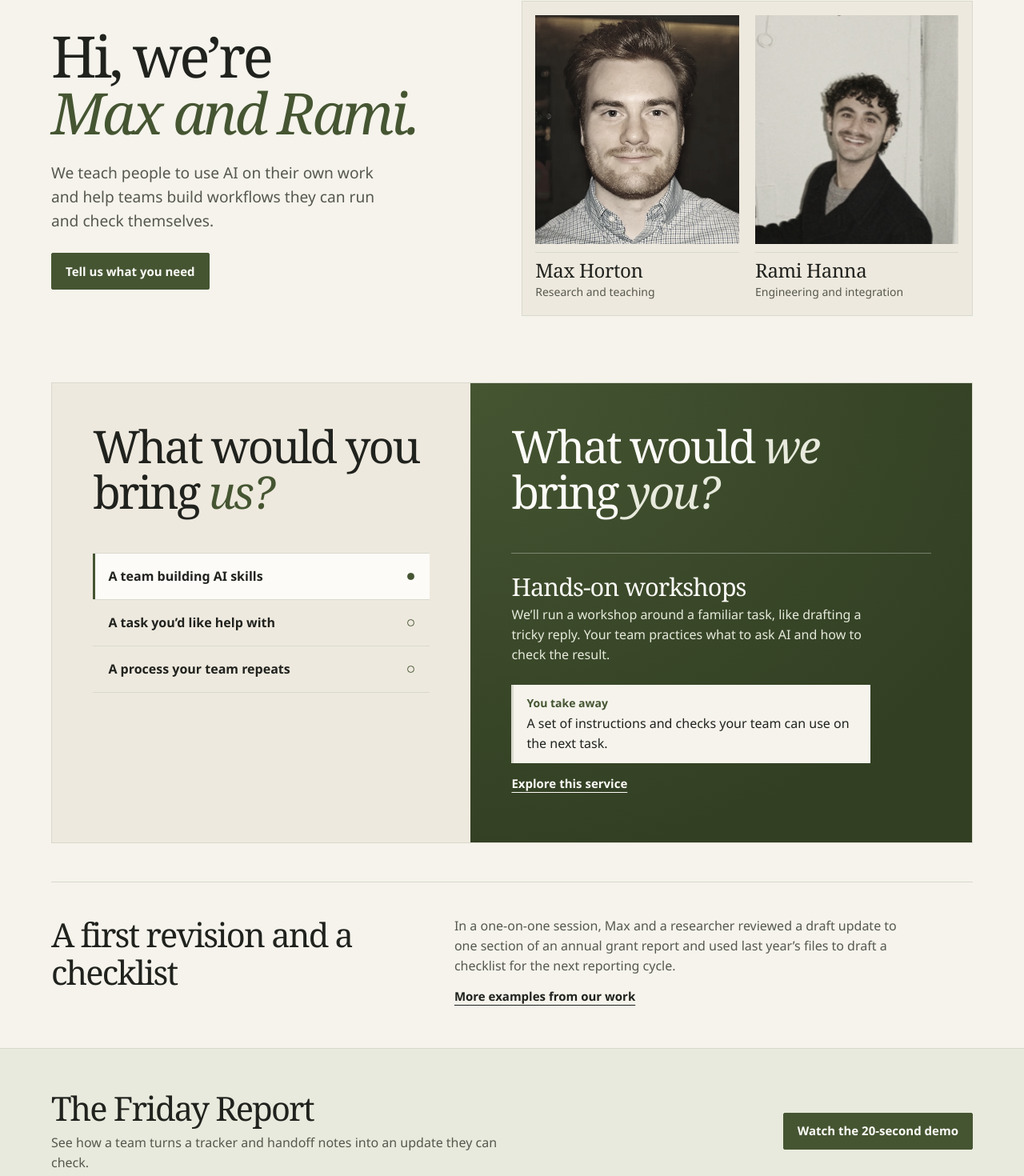
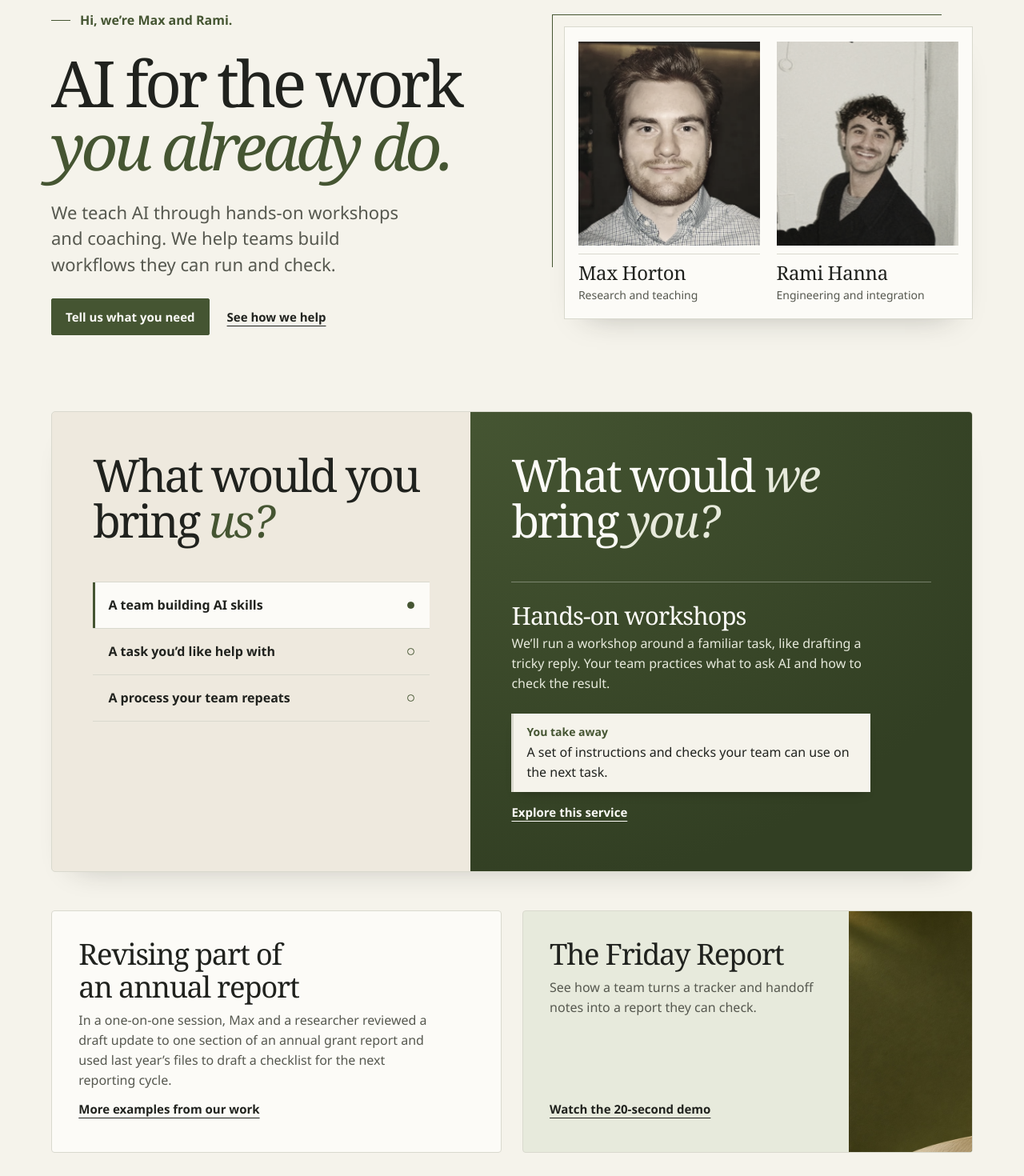
Before and after one commit to rh5rep/aimee-site, a Next.js app: page / in a window 1280 px wide. Shown: the part 151-1621 px from the top of the page at 80% size. Built offline with nearby package versions, Linux system fonts and the light colour scheme.

Commit message:
Polish the homepage and clarify the offer

```diff
--- a/app/first-project.module.css
+++ b/app/first-project.module.css
@@ -1,11 +1,19 @@
 .section { padding-bottom: clamp(24px, 4vw, 48px); }
+
+.section:focus-visible {
+  outline: 2px solid var(--accent);
+  outline-offset: 4px;
+}
 
 .board {
   --gutter: clamp(22px, 4vw, 52px);
   display: grid;
   grid-template-columns: minmax(0, .91fr) minmax(0, 1.09fr);
+  overflow: clip;
   border: 1px solid var(--line);
+  border-radius: 5px;
   background: var(--linen);
+  box-shadow: 0 20px 38px -30px rgb(32 34 30 / 33%);
 }
 
 .choices,
@@ -30,6 +38,7 @@
 }
 
 .tabs button {
+  position: relative;
   display: flex;
   align-items: center;
   justify-content: space-between;
@@ -43,6 +52,15 @@
   line-height: 1.3;
   text-align: left;
   cursor: pointer;
+}
+
+.tabs button::before {
+  position: absolute;
+  inset: 0 auto 0 0;
+  width: 3px;
+  background: var(--accent);
+  transform: scaleY(0);
+  content: "";
 }
 
 .tabs button::after {
@@ -60,9 +78,9 @@
 
 .tabs [aria-selected="true"] {
   background: var(--white);
-  box-shadow: inset 3px 0 var(--accent);
 }
 
+.tabs [aria-selected="true"]::before { transform: scaleY(1); }
 .tabs [aria-selected="true"]::after { background: var(--accent); }
 
 .tabs button:focus-visible,
@@ -73,7 +91,9 @@
 }
 
 .answers {
-  background: radial-gradient(120% 105% at 0% 0%, var(--accent), var(--accent-hover));
+  background:
+    radial-gradient(rgb(252 251 247 / 8%) .55px, transparent .55px) 0 0 / 6px 6px,
+    radial-gradient(120% 105% at 0% 0%, var(--accent), var(--accent-hover));
   color: var(--white);
 }
 
@@ -107,6 +127,7 @@
   border-inline-start: 3px solid var(--line);
   background: var(--paper);
   color: var(--ink);
+  box-shadow: 0 8px 14px -10px rgb(0 0 0 / 40%);
 }
 
 .takeaway p:first-child {
@@ -126,6 +147,11 @@
 }
 
 @media (prefers-reduced-motion: no-preference) {
+  .tabs button,
+  .tabs button::after { transition: background-color 180ms ease-out; }
+
+  .tabs button::before { transition: transform 230ms ease-out; }
+
   .panel:not([hidden]) .response {
     animation: reveal-response 260ms ease-out both;
   }
--- a/app/first-project.tsx
+++ b/app/first-project.tsx
@@ -30,7 +30,7 @@ export function FirstProject() {
   }
 
   return (
-    <section className={`container ${styles.section}`} id="services" aria-labelledby="services-title">
+    <section className={`container ${styles.section}`} id="services" aria-labelledby="services-title" tabIndex={-1}>
       <div className={styles.board}>
         <div className={styles.choices}>
           <h2 id="services-title"><span>What would you</span> bring <em>us?</em></h2>
--- a/app/home.module.css
+++ b/app/home.module.css
@@ -1,54 +1,70 @@
 .hero {
   display: grid;
-  grid-template-columns: minmax(0, .96fr) minmax(0, 1.04fr);
-  grid-template-rows: 1fr auto auto 1fr;
-  grid-template-areas:
-    ". portraits"
-    "copy portraits"
-    "actions portraits"
-    ". portraits";
-  column-gap: clamp(28px, 5.2vw, 76px);
-  padding-block: clamp(42px, 6.5vw, 96px);
+  grid-template-columns: minmax(0, 1.06fr) minmax(0, .94fr);
+  align-items: center;
+  gap: clamp(28px, 5vw, 76px);
+  padding-block: clamp(44px, 7.4vw, 112px);
 }
 
-.heroCopy { grid-area: copy; }
+.introduction {
+  display: flex;
+  align-items: center;
+  gap: 12px;
+  margin-bottom: clamp(16px, 2vw, 25px);
+  color: var(--accent);
+  font-weight: 680;
+}
+
+.introduction::before {
+  width: 24px;
+  height: 1px;
+  background: currentColor;
+  content: "";
+}
 
 .hero h1 {
-  font-family: var(--font-display);
-  font-size: clamp(2.875rem, 5.6vw, 5rem);
+  font-size: clamp(3rem, 6.25vw, 5.75rem);
   line-height: .99;
-  letter-spacing: -.05em;
+  letter-spacing: -.06em;
   text-wrap: initial;
 }
 
 .hero h1 em {
   display: block;
   color: var(--accent);
-  font-weight: 400;
 }
 
 .heroLead {
-  max-width: 40ch;
-  margin-top: clamp(18px, 2vw, 26px);
+  max-width: 38ch;
+  margin-top: clamp(16px, 2.2vw, 28px);
   color: var(--ink-soft);
-  font-size: clamp(1.0625rem, 1.55vw, 1.2rem);
-  line-height: 1.55;
+  font-size: clamp(1.125rem, 1.8vw, 1.375rem);
+  line-height: 1.48;
+  text-wrap: balance;
 }
 
-.heroActions {
-  grid-area: actions;
-  margin-top: clamp(16px, 2vw, 26px);
+.heroActions { margin-top: clamp(18px, 2.1vw, 27px); }
+
+.heroPortraits {
+  position: relative;
+  isolation: isolate;
+  display: grid;
+  grid-template-columns: repeat(2, minmax(0, 1fr));
+  gap: clamp(10px, 1.6vw, 21px);
+  padding: clamp(10px, 1.35vw, 18px);
+  border: 1px solid var(--line);
+  background: var(--white);
+  box-shadow: 0 20px 38px -28px rgb(32 34 30 / 36%);
 }
 
-.heroPortraits {
-  grid-area: portraits;
-  display: grid;
-  grid-template-columns: repeat(2, minmax(0, 1fr));
-  align-self: center;
-  gap: clamp(10px, 1.6vw, 22px);
-  padding: clamp(10px, 1.3vw, 18px);
-  border: 1px solid var(--line);
-  background: var(--linen);
+.heroPortraits::before {
+  position: absolute;
+  z-index: -1;
+  inset: calc(-1 * clamp(6px, 1.3vw, 16px)) clamp(18px, 3vw, 44px) clamp(34px, 5vw, 70px) calc(-1 * clamp(6px, 1.3vw, 16px));
+  border-top: 1px solid var(--accent);
+  border-left: 1px solid var(--accent);
+  pointer-events: none;
+  content: "";
 }
 
 .portraitFrame {
@@ -76,7 +92,7 @@
 
 .heroPortraits figcaption {
   margin-top: 10px;
-  padding: 6px 0 2px;
+  padding: 7px 0 2px;
   border-top: 1px solid var(--line);
   line-height: 1.35;
 }
@@ -86,6 +102,7 @@
   font-size: clamp(1.125rem, 2vw, 1.5rem);
   letter-spacing: -.015em;
 }
+
 .heroPortraits figcaption a:hover { text-decoration: underline; text-underline-offset: 4px; }
 
 .heroPortraits figcaption span {
@@ -95,62 +112,87 @@
   font-size: .875rem;
 }
 
-.workProof h2,
-.demo h2 {
-  font-family: var(--font-display);
-  font-size: clamp(1.875rem, 3.25vw, 2.75rem);
-  font-weight: 400;
-  letter-spacing: -.043em;
-  text-wrap: initial;
+.examples {
+  display: grid;
+  grid-template-columns: repeat(2, minmax(0, 1fr));
+  gap: clamp(14px, 2vw, 26px);
+  padding-bottom: clamp(42px, 6.5vw, 82px);
 }
 
-.workProof {
-  display: grid;
-  grid-template-columns: minmax(0, 1fr) minmax(0, 1.4fr);
-  gap: clamp(10px, 3.2vw, 46px);
-  padding-block: clamp(22px, 3.5vw, 42px);
-  border-top: 1px solid var(--line);
+.examples h2 {
+  font-family: var(--font-display);
+  font-size: clamp(1.625rem, 2.85vw, 2.375rem);
+  font-weight: 400;
+  letter-spacing: -.035em;
+  text-wrap: balance;
 }
 
-.workProof p,
-.demo p {
-  max-width: 62ch;
+.examples section {
+  border: 1px solid var(--line);
+  border-radius: 4px;
+}
+
+.workProof,
+.demoCopy {
+  display: flex;
+  flex-direction: column;
+  align-items: flex-start;
+  padding: clamp(20px, 2.6vw, 36px);
+}
+
+.workProof { background: var(--white); }
+
+.examples p {
+  max-width: 48ch;
+  margin-top: 9px;
   color: var(--ink-soft);
 }
 
-.workProof :global(.text-link) { margin-top: 4px; }
+.examples :global(.text-link) {
+  margin-top: auto;
+  padding-top: 4px;
+}
 
 .demo {
-  border-top: 1px solid var(--line);
+  display: grid;
+  grid-template-columns: minmax(0, 1fr) clamp(94px, 12vw, 170px);
   background: var(--accent-tint);
 }
 
-.demoInner {
-  display: flex;
-  align-items: center;
-  justify-content: space-between;
-  flex-wrap: wrap;
-  gap: 14px 32px;
-  padding-block: clamp(26px, 4vw, 52px);
+.demoImage {
+  position: relative;
+  overflow: hidden;
+  min-height: 116px;
+  border-radius: 0 3px 3px 0;
+  background: var(--accent);
 }
 
-.demo p { margin-top: 8px; }
+.demoImage img { object-fit: cover; }
 
 .demo:focus-visible {
   outline: 2px solid var(--accent);
-  outline-offset: -4px;
+  outline-offset: 3px;
 }
 
-@media (max-width: 720px) {
+@media (max-width: 730px) {
   .hero {
     grid-template-columns: 1fr;
-    grid-template-rows: auto;
-    grid-template-areas: "copy" "portraits" "actions";
+    gap: clamp(26px, 5vw, 38px);
   }
-  .heroPortraits { width: min(100%, 440px); margin-top: 20px; }
-  .workProof { grid-template-columns: 1fr; }
+  .heroPortraits { width: min(100%, 460px); }
+  .examples { grid-template-columns: 1fr; }
 }
 
-@media (max-width: 420px) {
-  .hero h1 { font-size: clamp(2.5rem, 11vw, 2.875rem); }
+@media (max-width: 400px) {
+  .hero h1 { font-size: clamp(2.625rem, 11.9vw, 3.25rem); }
+  .heroActions { column-gap: 12px; }
+  .demo { grid-template-columns: 1fr; }
+  .demoImage {
+    min-height: 68px;
+    border-radius: 0 0 3px 3px;
+  }
 }
+
+@media (prefers-reduced-motion: no-preference) {
+  :global(html):has(.hero) { scroll-behavior: smooth; }
+}
--- a/app/page.tsx
+++ b/app/page.tsx
@@ -11,11 +11,16 @@ export default function Home() {
       <main id="main" tabIndex={-1}>
         <section className={`container ${styles.hero}`} aria-labelledby="hero-title">
           <div className={styles.heroCopy}>
-            <h1 id="hero-title">Hi, we’re <em>Max and Rami.</em></h1>
+            <p className={styles.introduction}>Hi, we’re Max and Rami.</p>
+            <h1 id="hero-title">AI for the work <em>you already do.</em></h1>
             <p className={styles.heroLead}>
-              We teach people to use AI on their own work and help teams build workflows
-              they can run and check themselves.
+              We teach AI through hands-on workshops and coaching. We help teams build
+              workflows they can run and check.
             </p>
+            <div className={`actions ${styles.heroActions}`}>
+              <Link className="button" href="/contact">Tell us what you need</Link>
+              <a className="text-link" href="#services">See how we help</a>
+            </div>
           </div>
           <div className={styles.heroPortraits}>
             <figure>
@@ -37,34 +42,32 @@ export default function Home() {
               </figcaption>
             </figure>
           </div>
-          <div className={styles.heroActions}>
-            <Link className="button" href="/contact">Tell us what you need</Link>
-          </div>
         </section>
 
         <FirstProject />
 
-        <section className={`container ${styles.workProof}`} id="work-in-practice" aria-labelledby="work-in-practice-title">
-          <h2 id="work-in-practice-title">A first revision and a checklist</h2>
-          <div>
+        <div className={`container ${styles.examples}`}>
+          <section className={styles.workProof} id="work-in-practice" aria-labelledby="work-in-practice-title">
+            <h2 id="work-in-practice-title">Revising part of an annual report</h2>
             <p>
               In a one-on-one session, Max and a researcher reviewed a draft update to one section
               of an annual grant report and used last year’s files to draft a checklist for
               the next reporting cycle.
             </p>
             <Link className="text-link" href="/work#examples">More examples from our work</Link>
-          </div>
-        </section>
+          </section>
 
-        <section className={styles.demo} id="workflow-example" aria-labelledby="example-title" tabIndex={-1}>
-          <div className={`container ${styles.demoInner}`}>
-            <div>
+          <section className={styles.demo} id="workflow-example" aria-labelledby="example-title" tabIndex={-1}>
+            <div className={styles.demoCopy}>
               <h2 id="example-title">The Friday Report</h2>
-              <p>See how a team turns a tracker and handoff notes into an update they can check.</p>
+              <p>See how a team turns a tracker and handoff notes into a report they can check.</p>
+              <Link className="text-link" href="/demos">Watch the 20-second demo</Link>
             </div>
-            <Link className="button" href="/demos">Watch the 20-second demo</Link>
-          </div>
-        </section>
+            <div className={styles.demoImage}>
+              <Image src="/images/friday-workflow-stage.jpg" alt="" fill sizes="(max-width: 400px) 90vw, 170px" />
+            </div>
+          </section>
+        </div>
       </main>
       <SiteFooter />
     </>
```
